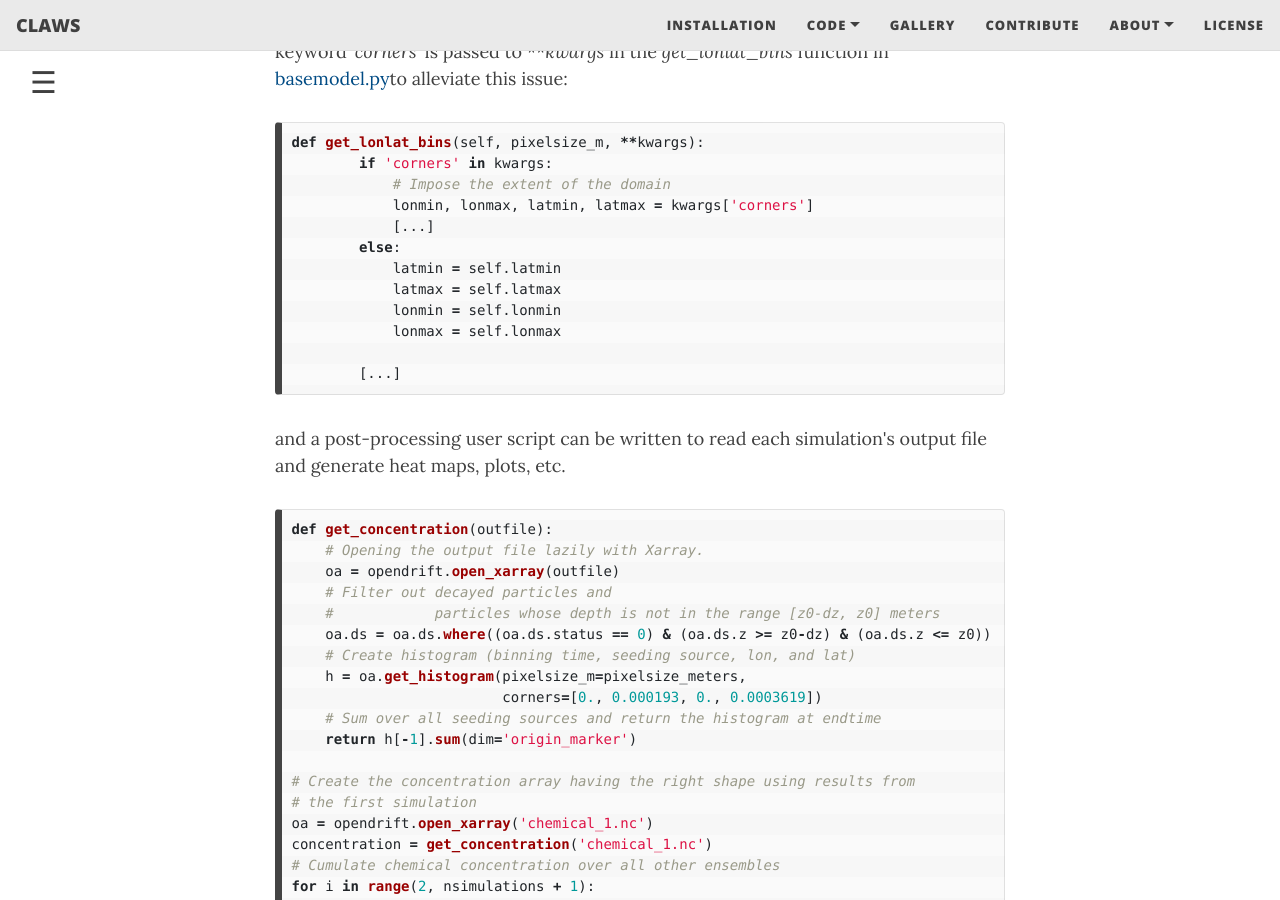
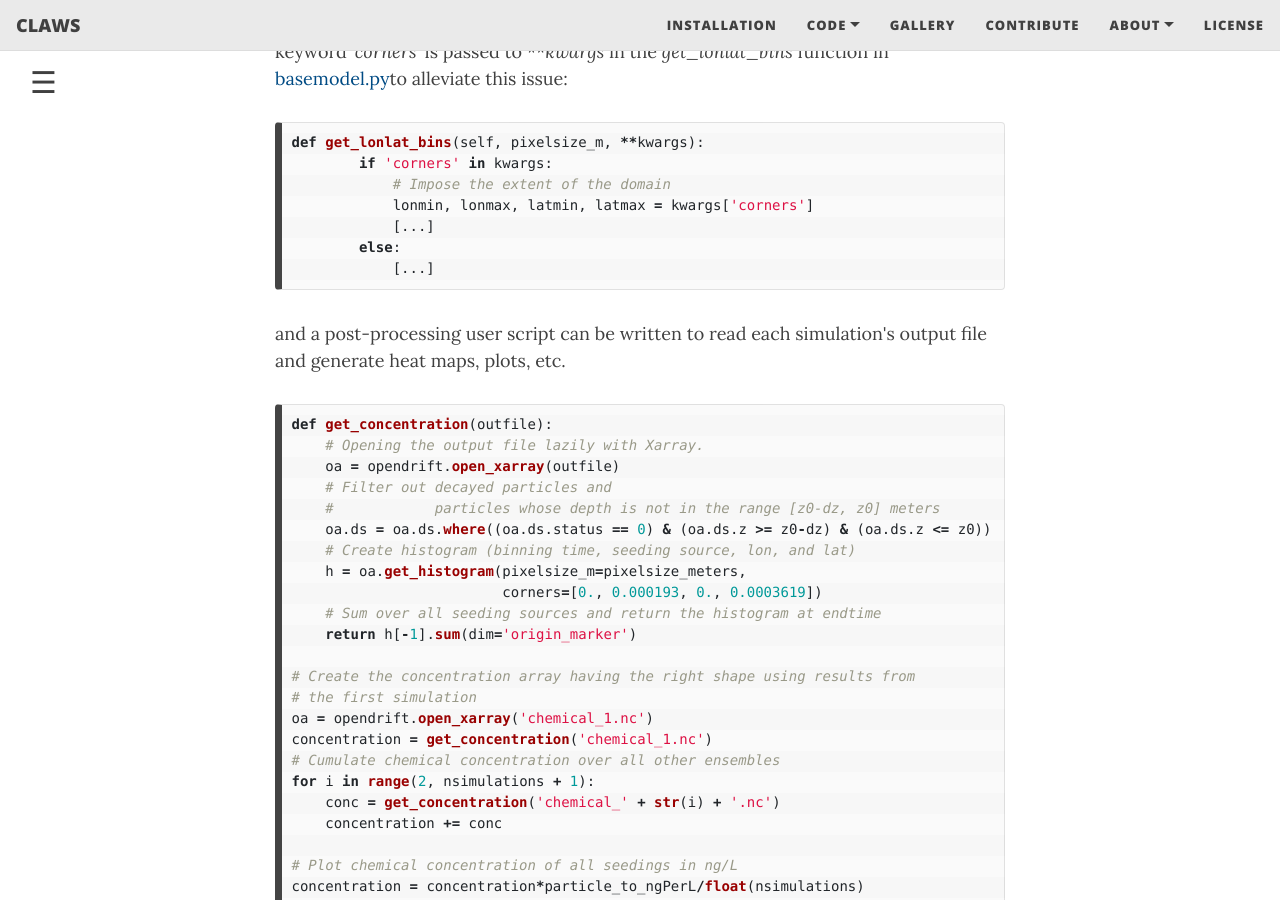
Before and after one commit to claws-scot/claws-scot.github.io, a Jekyll site: the page built from ensemble-averaging.md, in a window 1280 px wide and 900 px high, scrolled down 627 px. Built offline with Jekyll 4.4.1, drawn with Linux system fonts in a browser that asks for light colours; nearby versions of some CDN libraries.

Commit message:
Editing web pages

````diff
--- a/ensemble-averaging.md
+++ b/ensemble-averaging.md
@@ -50,12 +50,7 @@ def get_lonlat_bins(self, pixelsize_m, **kwargs):
             lonmin, lonmax, latmin, latmax = kwargs['corners']
             [...]
         else:
-            latmin = self.latmin
-            latmax = self.latmax
-            lonmin = self.lonmin
-            lonmax = self.lonmax
-
-        [...]
+            [...]
 ```
 
 <p> and a post-processing user script can be written to read each simulation's output file and generate heat maps, plots, etc.</p>
````
